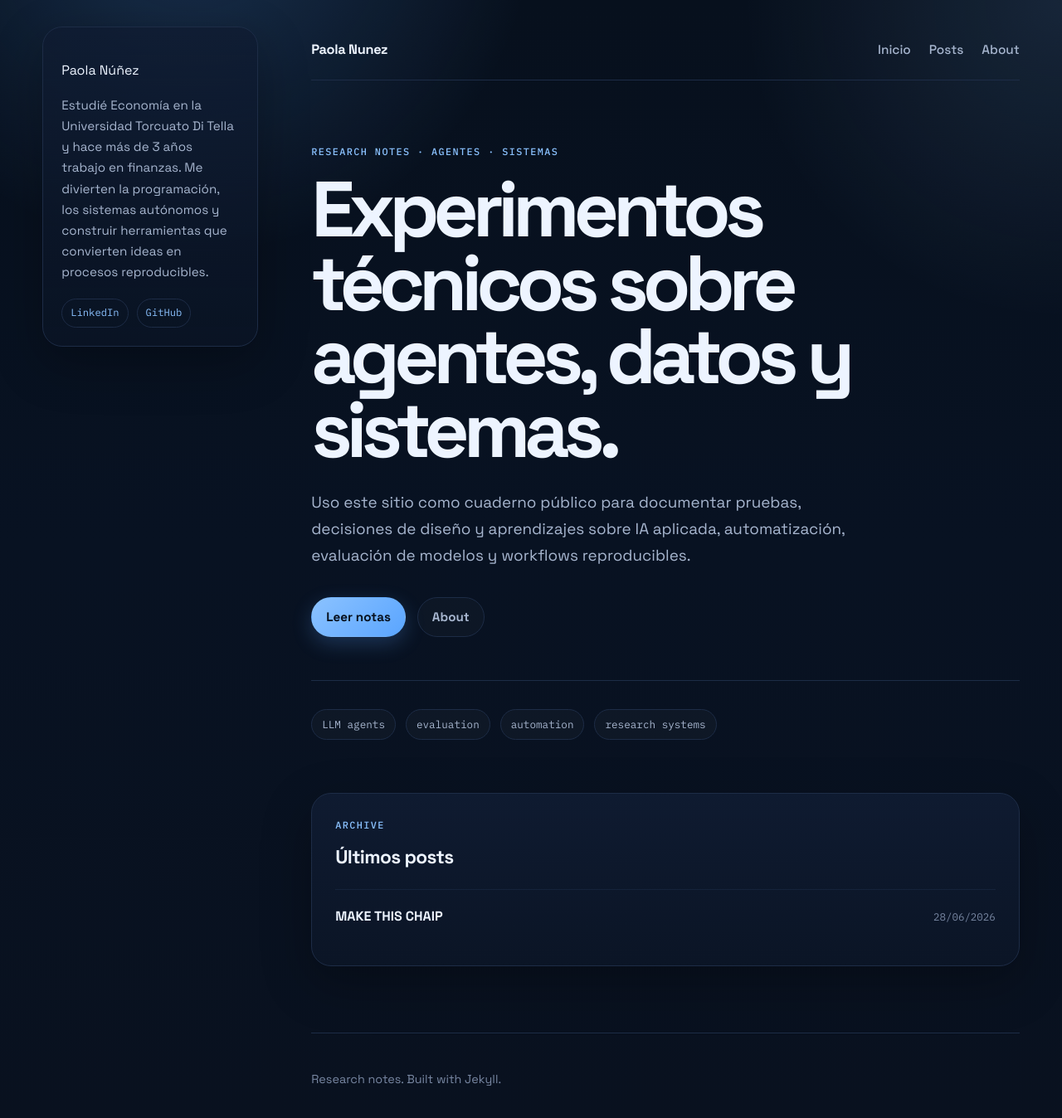
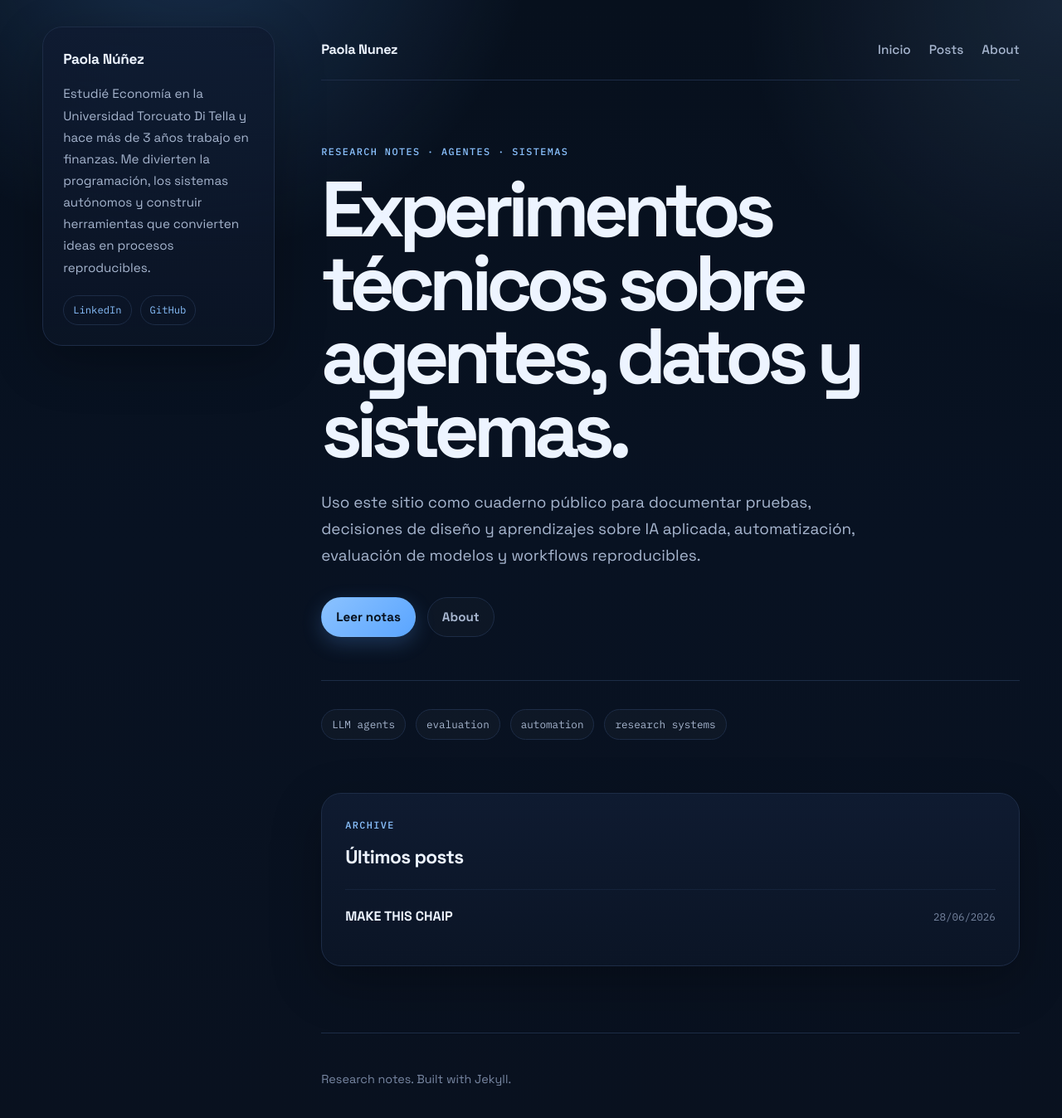
Before and after one commit to nunezpaola/nunezpaola.github.io, a Jekyll site: the page built from index.md, in a window 1280 px wide and 1362 px high. Shown: the top 1348 px of the window at 83% size. Built offline with Jekyll 4.4.1, drawn with Linux system fonts in a browser that asks for light colours.

Commit message:
Harden left sidebar styling

```diff
--- a/assets/css/style.css
+++ b/assets/css/style.css
@@ -15,7 +15,6 @@
 }
 
 * { box-sizing: border-box; }
-
 html, body { margin: 0; padding: 0; }
 html { scroll-behavior: smooth; }
 
@@ -36,35 +35,42 @@ a { color: inherit; }
   width: min(1180px, 92vw);
   margin: 0 auto;
   display: grid;
-  grid-template-columns: 260px minmax(0, 1fr);
-  gap: 64px;
+  grid-template-columns: 280px minmax(0, 1fr);
+  gap: 56px;
+  align-items: start;
 }
 
-.profile-sidebar { padding-top: 32px; }
+.profile-sidebar {
+  grid-column: 1;
+  padding-top: 32px;
+}
 
 .profile-card {
   position: sticky;
   top: 32px;
+  display: block;
   border: 1px solid var(--line);
   border-radius: 24px;
-  background: linear-gradient(180deg, rgba(15, 27, 49, 0.78), rgba(11, 21, 38, 0.62));
-  padding: 22px;
+  background: linear-gradient(180deg, rgba(15, 27, 49, 0.92), rgba(11, 21, 38, 0.82));
+  padding: 24px;
   box-shadow: var(--shadow);
 }
 
-.profile-kicker {
+.profile-name {
   margin: 0 0 14px;
   color: var(--ink);
-  font-size: 1.05rem;
+  font-size: 1.08rem;
   font-weight: 700;
   letter-spacing: -0.02em;
 }
+
+.profile-kicker { margin: 0 0 14px; color: var(--ink); font-size: 1.08rem; font-weight: 700; letter-spacing: -0.02em; }
 
 .profile-copy {
   margin: 0;
   color: var(--muted);
   font-size: 0.95rem;
-  line-height: 1.65;
+  line-height: 1.72;
 }
 
 .profile-links {
@@ -75,18 +81,23 @@ a { color: inherit; }
 }
 
 .profile-links a {
+  display: inline-flex;
+  align-items: center;
+  text-decoration: none;
   color: var(--accent);
-  text-decoration: none;
   border: 1px solid var(--line);
   border-radius: 999px;
-  padding: 6px 10px;
+  padding: 7px 11px;
   font-family: "IBM Plex Mono", ui-monospace, SFMono-Regular, Menlo, Monaco, Consolas, monospace;
   font-size: 0.76rem;
 }
 
 .profile-links a:hover { border-color: #37557d; color: var(--ink); }
 
-.page-main { min-width: 0; }
+.page-main {
+  grid-column: 2;
+  min-width: 0;
+}
 
 .site-header, .container, .site-footer {
   width: 100%;
@@ -223,7 +234,10 @@ a { color: inherit; }
 @keyframes rise { from { opacity: 0; transform: translateY(8px); } to { opacity: 1; transform: translateY(0); } }
 
 @media (max-width: 900px) {
-  .site-shell { display: block; }
+  .site-shell {
+    width: min(860px, 92vw);
+    display: block;
+  }
   .profile-sidebar { padding-top: 24px; }
   .profile-card { position: static; margin-bottom: 32px; }
 }
```
